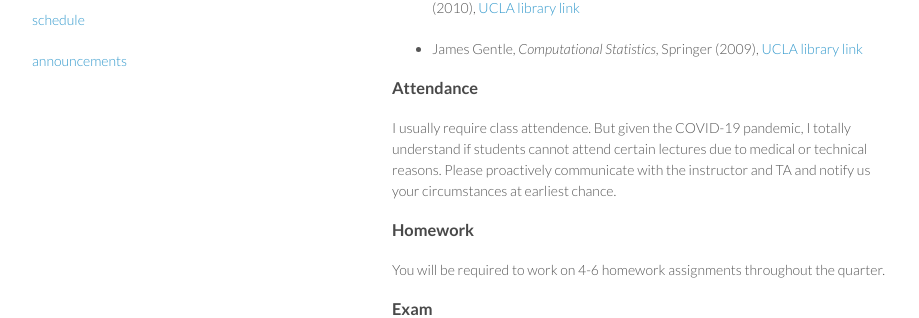
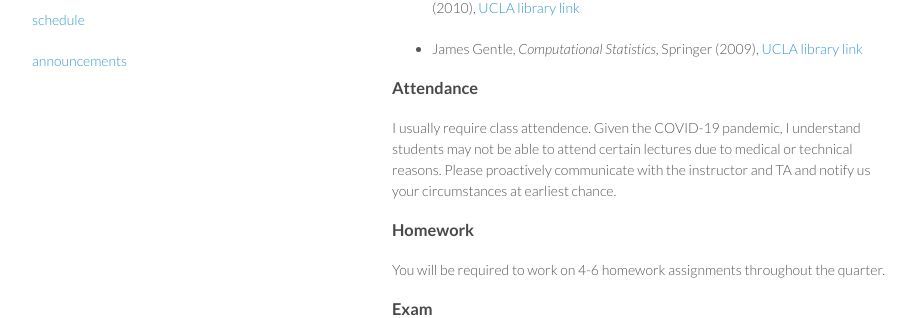
Before and after one commit to ucla-biostat-257-2020spring/ucla-biostat-257-2020spring.github.io, a Jekyll site: the page built from index.md, in a window 1280 px wide and 900 px high, scrolled down 1075 px. Shown: the part 141-459 px from the top of the window, without its empty margins (178-1097 px from the left). Built offline with Jekyll 4.4.1, drawn with Linux system fonts in a browser that asks for light colours.

Commit message:
minor language edits

```diff
--- a/index.md
+++ b/index.md
@@ -59,7 +59,7 @@ Some useful references are listed below. None of them is required.
 
 ### Attendance
 
-I usually require class attendence. But given the COVID-19 pandemic, I totally understand if students cannot attend certain lectures due to medical or technical reasons. Please proactively communicate with the instructor and TA and notify us your circumstances at earliest chance.
+I usually require class attendence. Given the COVID-19 pandemic, I understand students may not be able to attend certain lectures due to medical or technical reasons. Please proactively communicate with the instructor and TA and notify us your circumstances at earliest chance.
 
 ### Homework
 
```
